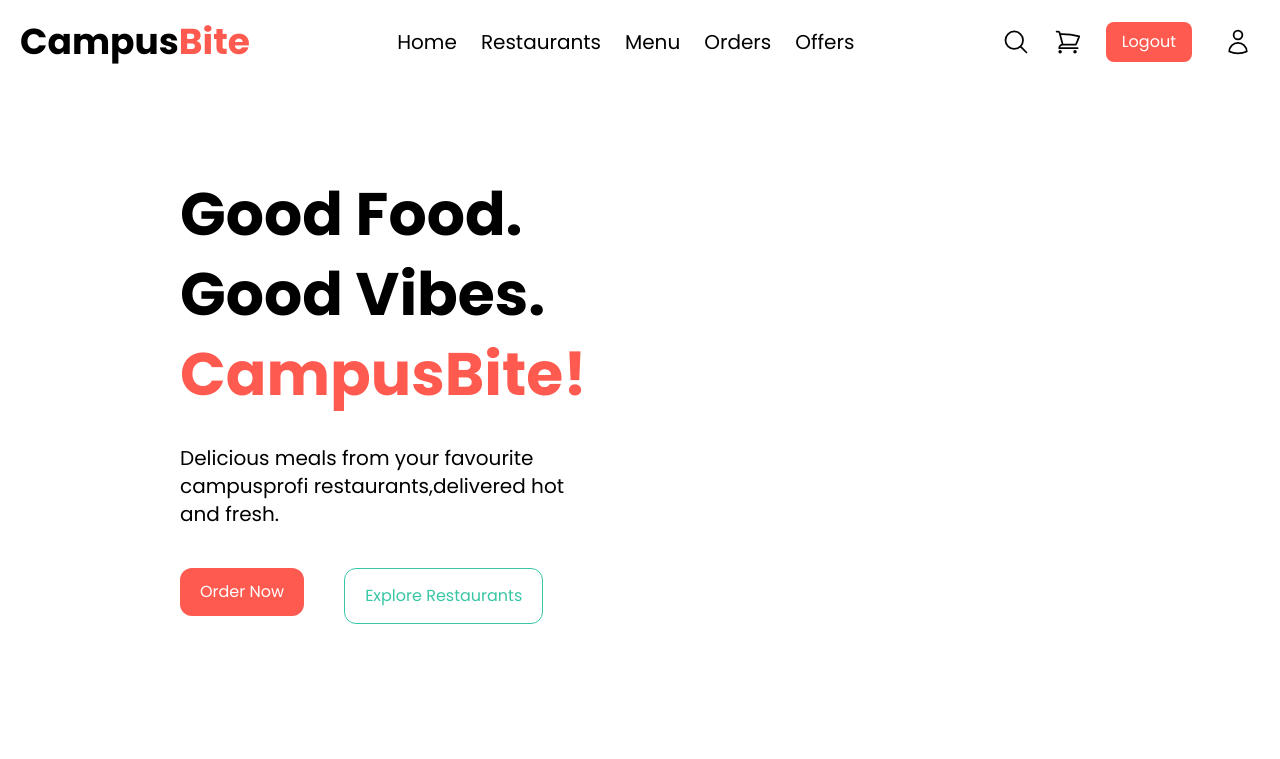
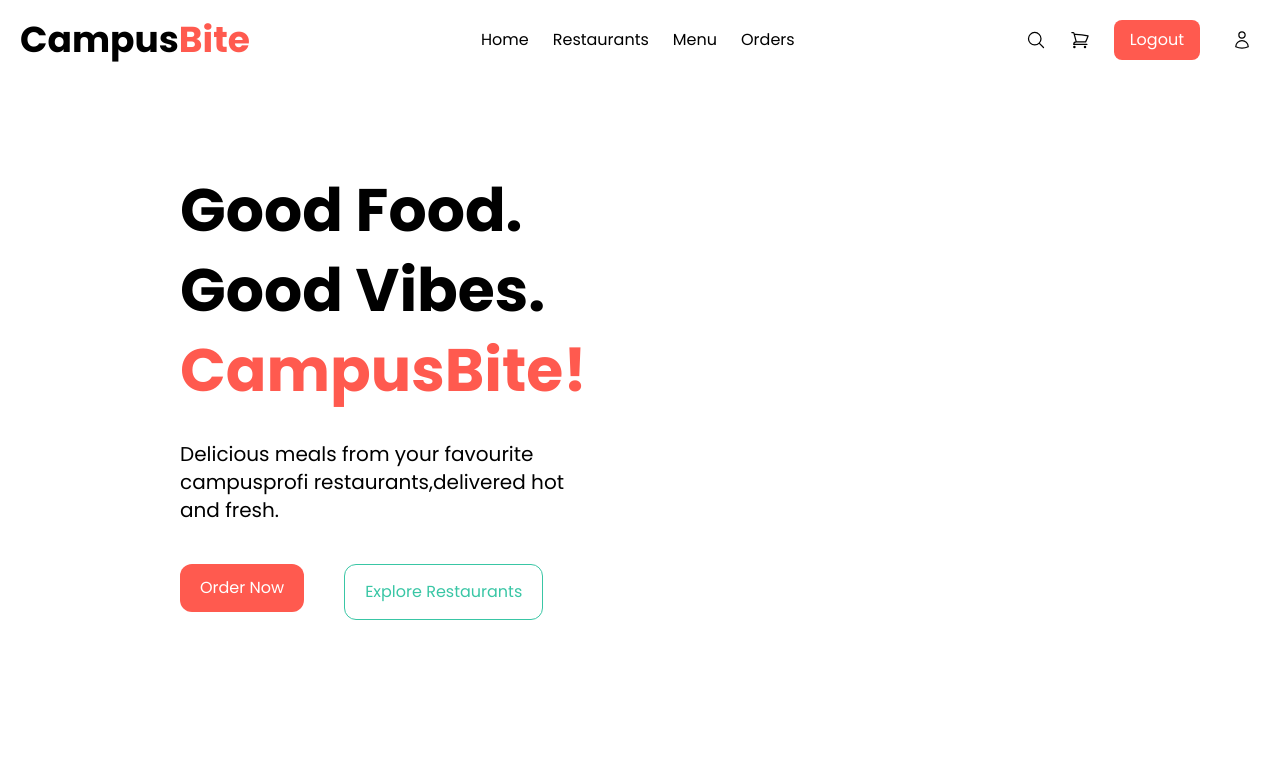
Before and after one commit to lokeshrathinam017-ux/CampusBite, a plain HTML site: page home.html in a window 1280 px wide. Shown: the top 759 px of the page. Drawn offline with nearby package versions, Linux system fonts and the light colour scheme.

Commit message:
Header changes updated

```diff
--- a/home.html
+++ b/home.html
@@ -41,12 +41,11 @@
         </div>
 
 
-        <div class="hidden md:flex gap-6 text-xl  ">
-            <a href="" class="hover:text-[#FF5A4F]">Home</a>
-            <a href="" class="hover:text-[#FF5A4F]">Restaurants</a>
-            <a href="" class="hover:text-[#FF5A4F]">Menu</a>
-            <a href="" class="hover:text-[#FF5A4F]">Orders</a>
-            <a href="" class="hover:text-[#FF5A4F]">Offers</a>
+        <div class="hidden md:flex gap-6 text-md">
+            <a href="home.html" class="hover:text-[#FF5A4F]">Home</a>
+            <a href="restaurant.html" class="hover:text-[#FF5A4F]">Restaurants</a>
+            <a href="menu.html" class="hover:text-[#FF5A4F]">Menu</a>
+            <a href="order_stu.html" class="hover:text-[#FF5A4F]">Orders</a>
         </div>
 
         <!-- User profile and Cart -->
@@ -54,19 +53,24 @@
 
             <!-- Search icon -->
             <svg xmlns="http://www.w3.org/2000/svg" fill="none" viewBox="0 0 24 24" stroke-width="1.5"
-                stroke="currentColor" class="w-7 h-7 cursor-pointer">
+                stroke="currentColor" class="w-5 h-5 cursor-pointer">
 
                 <path stroke-linecap="round" stroke-linejoin="round"
                     d="m21 21-5.197-5.197m0 0A7.5 7.5 0 1 0 5.196 5.196a7.5 7.5 0 0 0 10.607 10.607Z" />
             </svg>
 
             <!-- Cart icon -->
-            <svg xmlns="http://www.w3.org/2000/svg" fill="none" viewBox="0 0 24 24" stroke-width="1.5"
-                stroke="currentColor" class="w-7 h-7 cursor-pointer">
+           <div class="relative w-fit cursor-pointer" id="viewCart">
 
-                <path stroke-linecap="round" stroke-linejoin="round"
-                    d="M2.25 3h1.386c.51 0 .955.343 1.087.835l.383 1.437M7.5 14.25a3 3 0 0 0-3 3h15.75m-12.75-3h11.218c1.121-2.3 2.1-4.684 2.924-7.138a60.114 60.114 0 0 0-16.536-1.84M7.5 14.25 5.106 5.272M6 20.25a.75.75 0 1 1-1.5 0 .75.75 0 0 1 1.5 0Zm12.75 0a.75.75 0 1 1-1.5 0 .75.75 0 0 1 1.5 0Z" />
-            </svg>
+                <svg xmlns="http://www.w3.org/2000/svg" fill="none" viewBox="0 0 24 24" stroke-width="1.5"
+                    stroke="currentColor" class="w-5 h-5" >
+                    <path stroke-linecap="round" stroke-linejoin="round"
+                        d="M2.25 3h1.386c.51 0 .955.343 1.087.835l.383 1.437M7.5 14.25a3 3 0 0 0-3 3h15.75m-12.75-3h11.218c1.121-2.3 2.1-4.684 2.924-7.138a60.114 60.114 0 0 0-16.536-1.84M7.5 14.25 5.106 5.272M6 20.25a.75.75 0 1 1-1.5 0 .75.75 0 0 1 1.5 0Zm12.75 0a.75.75 0 1 1-1.5 0 .75.75 0 0 1 1.5 0Z" />
+                </svg>
+                <span id="cartCountSpan"
+                    class="hidden absolute top-[-10px] w-[20px] h-[20px] p-[2px] right-[-12px] text-center text-white text-xs bg-[#FF5A4F]  rounded-full "></span>
+
+            </div>
 
             <!-- logout -->
             <a href="index.html" class="bg-[#FF5A4F] text-white px-4 py-2 rounded-lg">
@@ -79,7 +83,7 @@
             <a href="./profile.html" class="inline-flex items-center justify-center p-2 rounded-lg" title="Profile">
 
                 <svg xmlns="http://www.w3.org/2000/svg" fill="none" viewBox="0 0 24 24" stroke-width="1.5"
-                    stroke="currentColor" class="w-7 h-7">
+                    stroke="currentColor" class="w-5 h-5">
 
                     <path stroke-linecap="round" stroke-linejoin="round"
                         d="M15.75 6a3.75 3.75 0 1 1-7.5 0 3.75 3.75 0 0 1 7.5 0ZM4.501 20.118a7.5 7.5 0 0 1 14.998 0A17.933 17.933 0 0 1 12 21.75c-2.676 0-5.216-.584-7.499-1.632Z" />
@@ -642,7 +646,7 @@
 
     <section
         class=" fixed bg-white  flex justify-around bottom-0 left-0 right-0 border-t border-gray-400 p-3 md:hidden">
-        <a href="index.html" class="flex flex-col items-center"><i class="fa-sharp fa-regular fa-house text-2xl"></i>
+        <a href="home.html" class="flex flex-col items-center"><i class="fa-sharp fa-regular fa-house text-2xl"></i>
             <p>Home</p>
         </a>
         <a href="restaurant.html" class="flex flex-col items-center"><i class="fa-solid fa-utensils text-2xl"></i>
@@ -651,7 +655,7 @@
         <a href="menu.html" class="flex flex-col items-center"><i class="fa-solid fa-book-open text-2xl"></i>
             <p>Menu</p>
         </a>
-        <a href="Orders.html" class="flex flex-col items-center"><i class="fa-solid fa-receipt text-2xl"></i>
+        <a href="order_stu.html" class="flex flex-col items-center"><i class="fa-solid fa-receipt text-2xl"></i>
             <p>Order</p>
         </a>
         <a href="profile.html" class="flex flex-col items-center"><i class="fa-solid fa-user text-2xl"></i>
```
